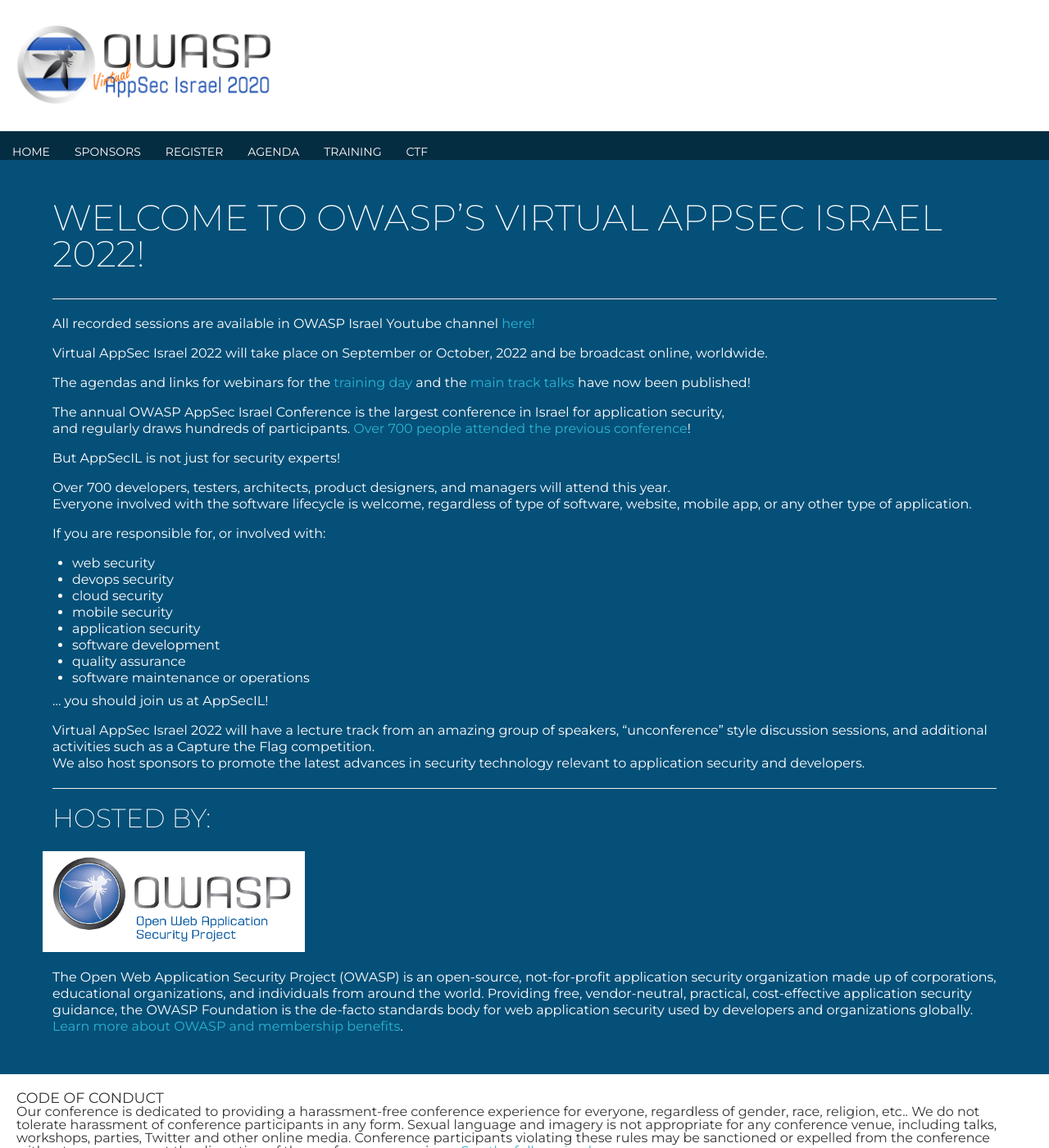
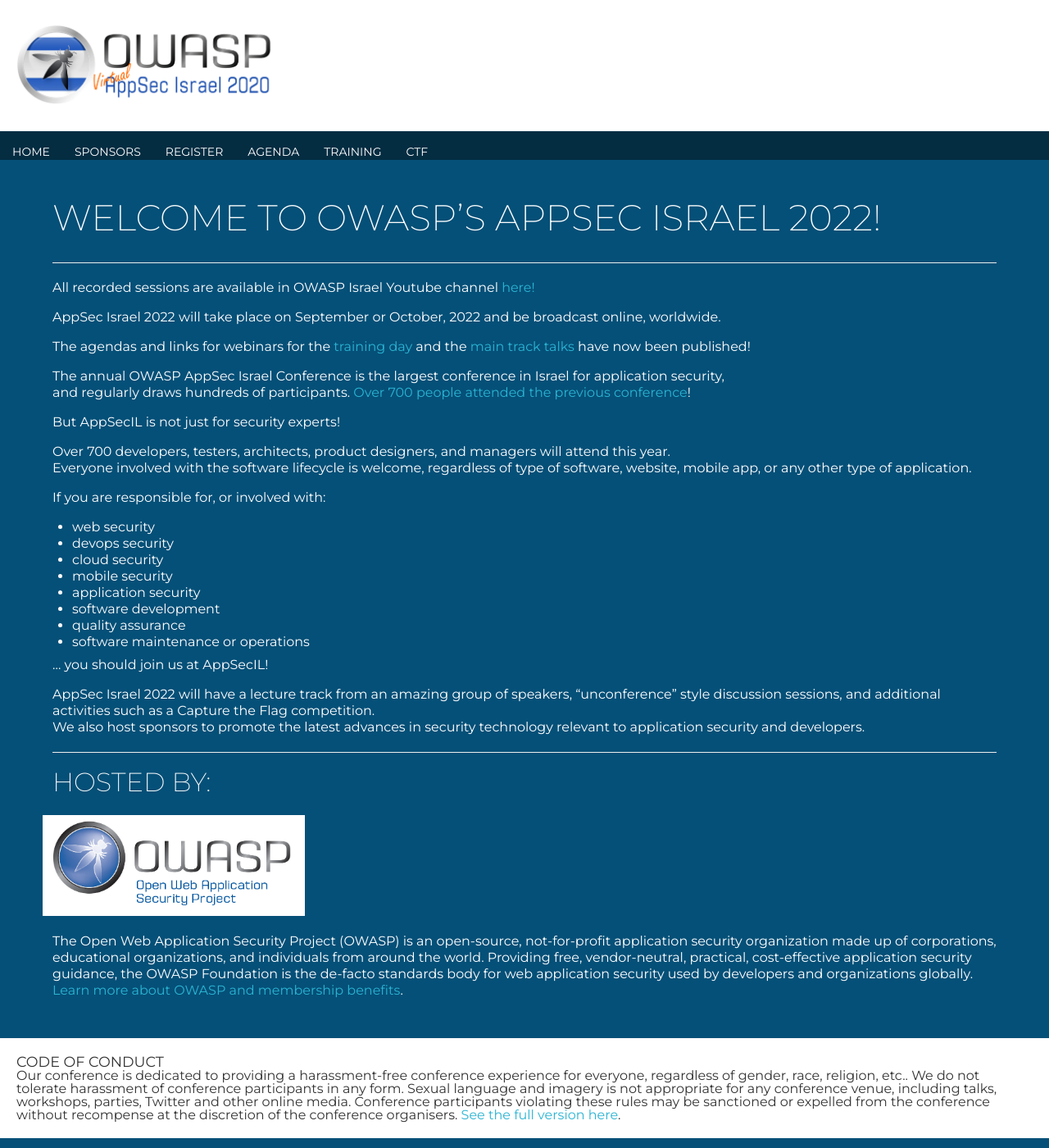
Before and after one commit to OWASP/www-event-appsecil-2023, a Jekyll site: the page built from index.md, in a window 1280 px wide and 1400 px high. Shown: the whole window at 82% size. Built offline with Jekyll 4.4.1, drawn with Linux system fonts in a browser that asks for light colours; our own code applies the rules of GitHub Pages for plain Markdown files; some of the changed text lies outside the part shown.

Commit message:
Update _config.yml

```diff
--- a/_config.yml
+++ b/_config.yml
@@ -1,4 +1,4 @@
-title: Virtual AppSec Israel 2022
+title: AppSec Israel 2022
 description: OWASP AppSec Israel annual conference - 2022 edition!
 
 # Since GH pages override this to "true", we test this value to see if we are running locally
```
